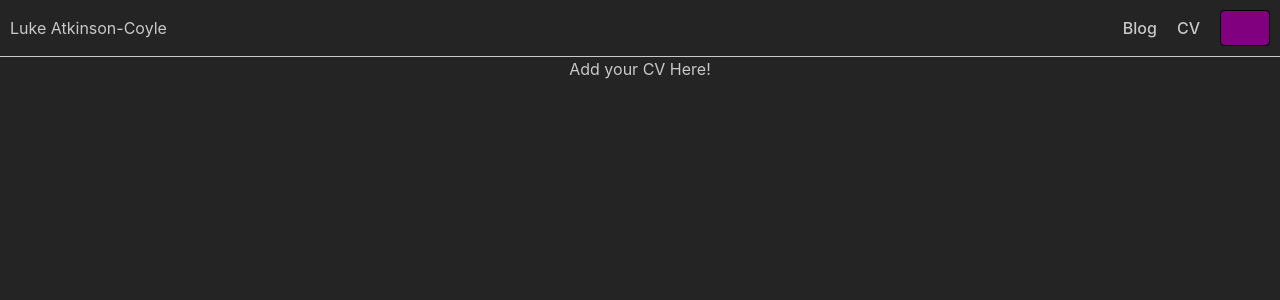
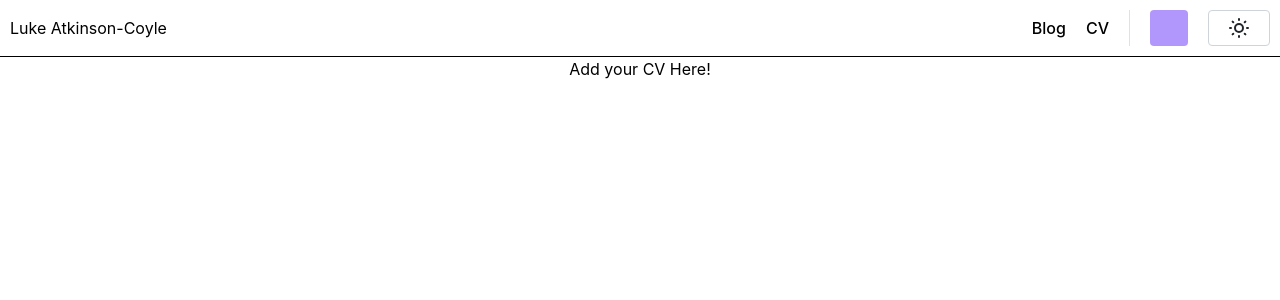
Before and after one commit to lukeac123/my-profile, a Next.js app: page /cv in a window 1280 px wide. Shown: the top 300 px of the page. Built offline with nearby package versions, Linux system fonts and the light colour scheme.

Commit message:
fix mode toggle and css color switcher

```diff
--- a/app/Providers.tsx
+++ b/app/Providers.tsx
@@ -3,25 +3,25 @@ import { useContext, createContext, useState } from "react";
 import { MantineProvider } from "@mantine/core";
 import { theme } from "../theme";
 
-export const ColorSchemeContext = createContext<{
-  colorScheme: string;
-  setColorScheme: any;
-}>({
-  colorScheme: "",
-  setColorScheme: null,
-});
+// export const ColorSchemeContext = createContext<{
+//   colorScheme: string;
+//   setColorScheme: any;
+// }>({
+//   colorScheme: "",
+//   setColorScheme: null,
+// });
 
-export const useColorSchemeContext = () => {
-  return useContext(ColorSchemeContext);
-};
+// export const useColorSchemeContext = () => {
+//   return useContext(ColorSchemeContext);
+// };
 
 export function Providers({ children }: { children: React.ReactNode }) {
-  const [colorScheme, setColorScheme] = useState("purple");
+  // const [colorScheme, setColorScheme] = useState("purple");
   return (
-    <MantineProvider theme={theme} defaultColorScheme="dark">
-      <ColorSchemeContext.Provider value={{ colorScheme, setColorScheme }}>
-        {children}
-      </ColorSchemeContext.Provider>
+    <MantineProvider theme={theme}>
+      {/* <ColorSchemeContext.Provider value={{ colorScheme, setColorScheme }}> */}
+      {children}
+      {/* </ColorSchemeContext.Provider> */}
     </MantineProvider>
   );
 }
--- a/app/layout.tsx
+++ b/app/layout.tsx
@@ -12,7 +12,9 @@ export default function RootLayout({ children }: { children: any }) {
   return (
     <html lang="en">
       <head>
-        <ColorSchemeScript />
+        <ColorSchemeScript
+        // defaultColorScheme="dark"
+        />
         <link rel="shortcut icon" href="/favicon.svg" />
         <meta
           name="viewport"
--- a/components/AppHeader/AppHeader.tsx
+++ b/components/AppHeader/AppHeader.tsx
@@ -1,7 +1,8 @@
-import { Flex, Text } from "@mantine/core";
+import { Flex, Text, Divider } from "@mantine/core";
 import Link from "next/link";
 import "./AppHeader.component.css";
 import ColorSchemeToggle from "./ColorSchemeToggle";
+import ModeToggle from "./ModeToggle";
 
 const links = [
   { id: "Blog", link: "/" },
@@ -21,6 +22,7 @@ export const AppHeader = () => {
         {links.map((link) => {
           return (
             <Text
+              key={link.id}
               className={"appHeader-nav"}
               size="l"
               fw={500}
@@ -31,7 +33,9 @@ export const AppHeader = () => {
             </Text>
           );
         })}
+        <Divider orientation="vertical" />
         <ColorSchemeToggle />
+        <ModeToggle />
       </Flex>
     </Flex>
   );
--- /dev/null
+++ b/components/AppHeader/ColorSchemeToggle.component.css
@@ -0,0 +1,57 @@
+/*
+TODO:: This probably should be loaded into the layout / intergrated with the theme.ts so is part of vanilla extract
+TODO: Make a decision on what you want to be changed by the color scheme and make the appropriate css vars e.g border, text, shadow
+*/
+
+.colorSchemeToggle {
+    width: 50px;
+    background: var(--colorScheme-color),
+}
+
+:root[data-color-scheme='#ffa8a8']{
+    --colorScheme-color: var(--mantine-color-red-3)
+}
+
+:root[data-color-scheme='#faa2c1'] {
+    --colorScheme-color: var(--mantine-color-pink-3)
+}
+
+:root[data-color-scheme='#e599f7'] {
+    --colorScheme-color: var(--mantine-color-grape-3)
+}
+
+:root[data-color-scheme='#b197fc'] {
+    --colorScheme-color: var(--mantine-color-violet-3)
+}
+
+:root[data-color-scheme='#91a7ff'] {
+    --colorScheme-color: var(--mantine-color-indigo-3)
+}
+
+:root[data-color-scheme='#74c0fc'] {
+    --colorScheme-color: var(--mantine-color-blue-3)
+}
+
+:root[data-color-scheme='#66d9e8'] {
+    --colorScheme-color: var(--mantine-color-cyan-3)
+}
+
+:root[data-color-scheme='#63e6be'] {
+    --colorScheme-color: var(--mantine-color-teal-3)
+}
+
+:root[data-color-scheme='#8ce99a'] {
+    --colorScheme-color: var(--mantine-color-green-3)
+}
+
+:root[data-color-scheme='#c0eb75'] {
+    --colorScheme-color: var(--mantine-color-lime-3)
+}
+
+:root[data-color-scheme='#ffe066'] {
+    --colorScheme-color: var(--mantine-color-yellow-3)
+}
+
+:root[data-color-scheme='#ffc078'] {
+    --colorScheme-color: var(--mantine-color-orange-3)
+}
--- a/components/AppHeader/ColorSchemeToggle.tsx
+++ b/components/AppHeader/ColorSchemeToggle.tsx
@@ -1,40 +1,52 @@
 "use client";
-import { DEFAULT_THEME, ColorPicker, Popover, Button } from "@mantine/core";
-import { useColorSchemeContext } from "../../app/Providers";
+import { useState, useLayoutEffect, useCallback } from "react";
+import {
+  DEFAULT_THEME,
+  ColorPicker,
+  Popover,
+  Button,
+  Flex,
+} from "@mantine/core";
+import "./ColorSchemeToggle.component.css";
 
-//TODO: Create a Wrapper Card for the Mantine Card component, so don't have to duplicate the color context hook loads of times
-//TODO: Add useColorScheme hook to other components to chnage the background colours
+console.log(DEFAULT_THEME.colors);
+
+//TODO: store the value color value ina ref, on refresh the colour defaults back to the original
 
 export default function ColorSchemeToggle() {
-  const { colorScheme, setColorScheme } = useColorSchemeContext();
+  const [colorScheme, setColorScheme] = useState("#b197fc");
+
+  useLayoutEffect(() => {
+    document.documentElement.dataset.colorScheme = colorScheme;
+  }, [colorScheme]);
 
   return (
     <Popover width={400} position="bottom" withArrow shadow="md">
       <Popover.Target>
         <Button
-          style={{
-            background: `${colorScheme}`,
-            width: "50px",
-            border: "solid 1px black",
-          }}
-        ></Button>
+          className="colorSchemeToggle"
+          style={{ background: "var(--colorScheme-color)" }}
+        />
       </Popover.Target>
       <Popover.Dropdown>
         <ColorPicker
-          format="hsl"
           value={colorScheme}
           onChange={setColorScheme}
           withPicker={false}
           fullWidth
           swatches={[
-            "#5169DB",
-            "#9351DB",
-            "#5194DB",
-            "#6650DB",
-            "#C051DB",
-            // ...DEFAULT_THEME.colors.red.slice(0, 7),
-            // ...DEFAULT_THEME.colors.green.slice(0, 7),
-            // ...DEFAULT_THEME.colors.blue.slice(0, 7),
+            "#ffa8a8", // --mantine-color-red-3,
+            "#faa2c1", // --mantine-color-pink-3,
+            "#e599f7", // --mantine-color-grape-3,
+            "#b197fc", // --mantine-color-violet-3,
+            "#91a7ff", // --mantine-color-indigo-3,
+            "#8ce99a", // --mantine-color-green-3,
+            "#74c0fc", // --mantine-color-blue-3,
+            "#66d9e8", // --mantine-color-cyan-3,
+            "#63e6be", // --mantine-color-teal-3,
+            "#c0eb75", // --mantine-color-lime-3,
+            "#ffe066", // --mantine-color-yellow-3,
+            "#ffc078", // --mantine-color-orange-3,
           ]}
         />
       </Popover.Dropdown>
--- /dev/null
+++ b/components/AppHeader/ModeToggle.component.css
@@ -0,0 +1,7 @@
+[data-mantine-color-scheme='light'] .modeToggle {
+    --darkModeToggle-display: none;
+}
+
+[data-mantine-color-scheme='dark'] .modeToggle {
+    --lightModeToggle-display: none;
+}
--- a/components/AppHeader/ModeToggle.tsx
+++ b/components/AppHeader/ModeToggle.tsx
@@ -2,26 +2,27 @@
 import {
   Button,
   useMantineColorScheme,
-  MantineColorScheme,
+  useComputedColorScheme,
 } from "@mantine/core";
 import { IconSun, IconMoon } from "@tabler/icons-react";
+import "./ModeToggle.component.css";
 
 export default function ModeToggle() {
-  const { colorScheme, setColorScheme } = useMantineColorScheme();
-
-  function toggleMode(colorScheme: MantineColorScheme) {
-    if (colorScheme === "dark") {
-      setColorScheme("light");
-    } else setColorScheme("dark");
-  }
+  const { setColorScheme } = useMantineColorScheme();
+  const computedColorScheme = useComputedColorScheme("dark", {
+    getInitialValueInEffect: true,
+  });
 
   return (
     <Button
-      onClick={() => {
-        toggleMode(colorScheme);
-      }}
+      className="modeToggle"
+      variant="default"
+      onClick={() =>
+        setColorScheme(computedColorScheme === "light" ? "dark" : "light")
+      }
     >
-      {colorScheme === "dark" ? <IconSun /> : <IconMoon />}
+      <IconSun style={{ display: "var(--lightModeToggle-display)" }} />
+      <IconMoon style={{ display: "var(--darkModeToggle-display)" }} />
     </Button>
   );
 }
--- a/components/Card/Card.component.css
+++ b/components/Card/Card.component.css
@@ -1,5 +1,6 @@
 .card {
     --card-Padding: 0px;
+    border-color: var(--colorScheme-color);
 }
 
 .card-link:hover {
--- a/components/Card/Card.tsx
+++ b/components/Card/Card.tsx
@@ -1,5 +1,5 @@
 "use client";
-import { ReactNode, useState } from "react";
+import { ReactNode } from "react";
 import { Card as MantineCard } from "@mantine/core";
 import { useColorSchemeContext } from "../../app/Providers";
 import Link from "next/link";
@@ -25,9 +25,6 @@ export const Card = ({ children, link, className, ...rest }: CardProps) => {
         { [withBaseName("link")]: link },
         className
       )}
-      style={{
-        borderColor: `${colorScheme}`,
-      }}
       withBorder
       shadow="sm"
       //TODO: Need to fix the typing
--- a/theme.ts
+++ b/theme.ts
@@ -3,5 +3,5 @@ import { createTheme } from "@mantine/core";
 
 export const theme = createTheme({
   defaultRadius: 4,
-  // black: "pink",
+  focusRing: 'auto',
 });
```
Also changed, not shown: components/AudioPlayer/AudioPlayer.component.css (+7 -1 lines), components/AudioPlayer/AudioPlayer.tsx (+7 -9 lines), 1 other file (tests, documents, lock files or other folders).
